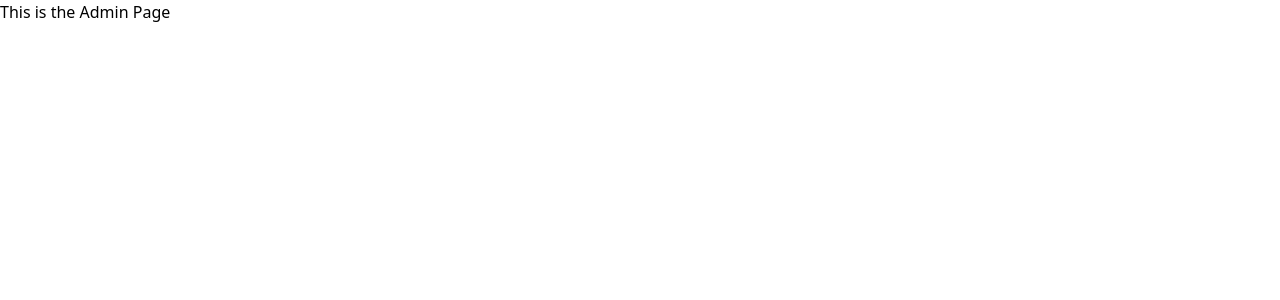
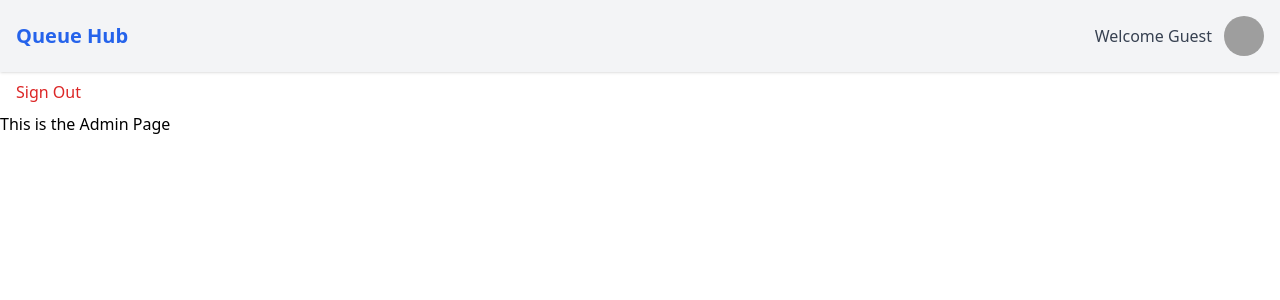
Before and after one commit to Nosafrontdev/QueueHubManager, a React (Vite) app in the folder QueueHubManager/: page /admin in a window 1280 px wide. Shown: the top 300 px of the page. Built offline with nearby package versions, Linux system fonts and the light colour scheme; no server answers; the database is empty; sample sign-in values are in the browser's storage; grey boxes are pictures that could not be loaded.

Commit message:
created an admin account

```diff
--- a/QueueHubManager/src/pages/Admin.jsx
+++ b/QueueHubManager/src/pages/Admin.jsx
@@ -1,6 +1,11 @@
+import Navbar from "../components/Navbar";
+import SignOutButton from "../components/SignOutButton";
+
 function Admin() {
     return (
         <>
+        <Navbar />
+        <SignOutButton />
         <p> This is the Admin Page </p>
         </>
      );
--- a/QueueHubManager/src/pages/Login.jsx
+++ b/QueueHubManager/src/pages/Login.jsx
@@ -138,7 +138,7 @@ function Login () {
                     <option value="frontdesk3">Front Desk 3</option>
                     <option value="frontdesk4">Front Desk 4</option>
                     <option value="frontdesk5">Front Desk 5</option>
-                    <option value="Admin"> Admin </option>
+                    {/* <option value="Admin"> Admin </option> */}
 
                   </select>
                 </li>
```
